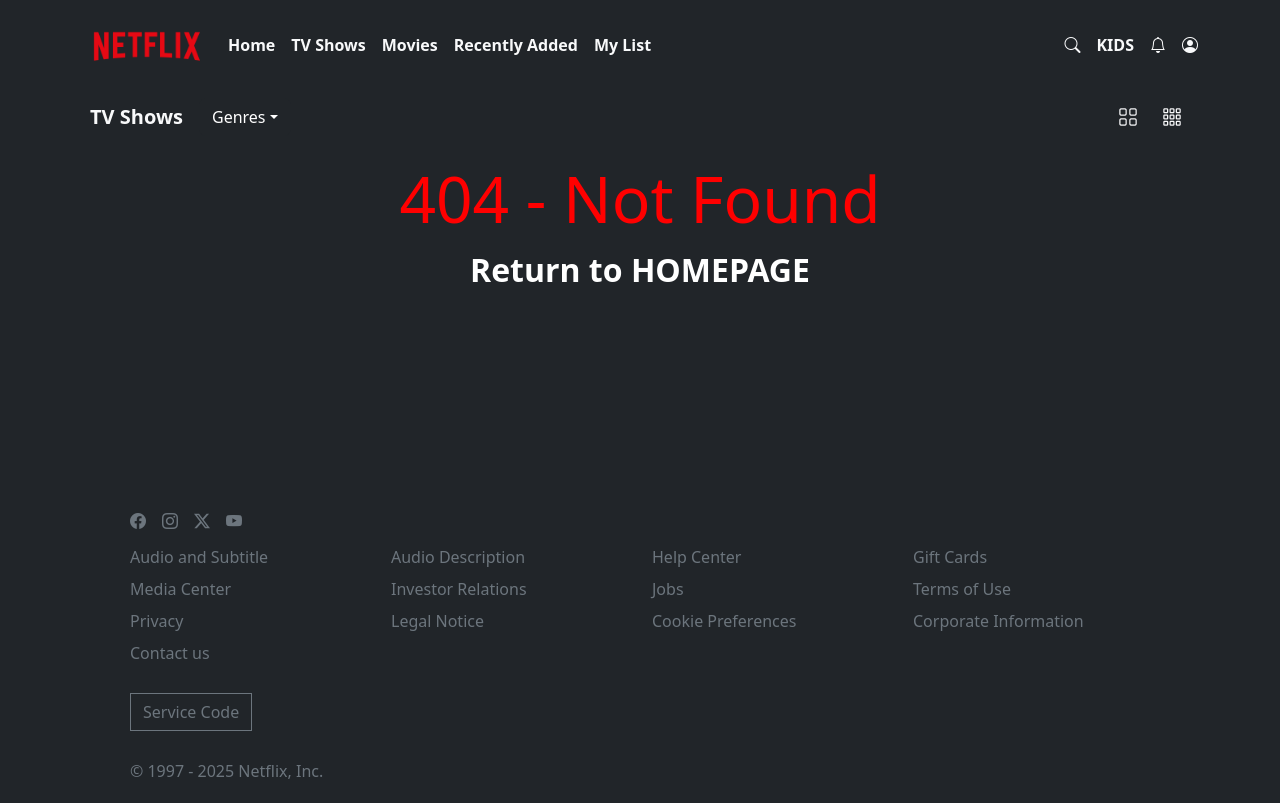
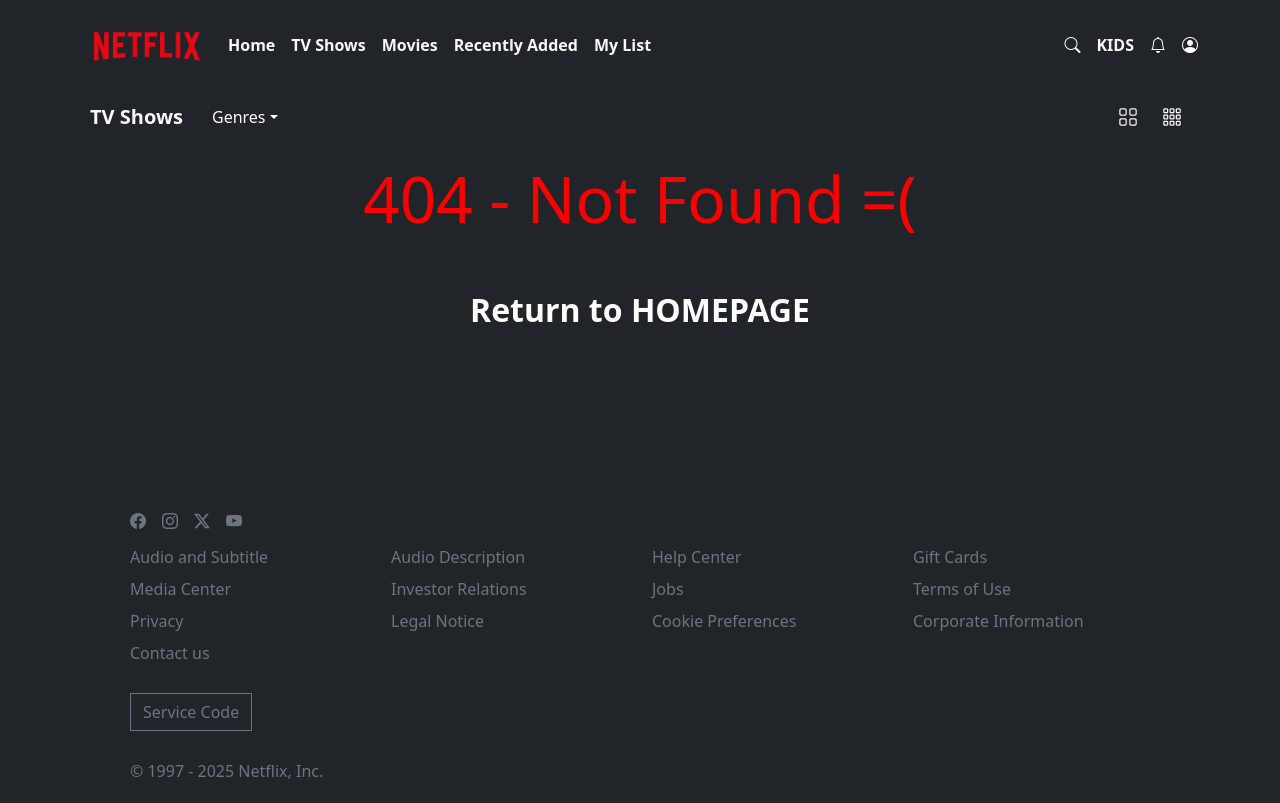
Before and after one commit to Dade1991/U3-W2-D3-Davide-Braghi, a React (Vite) app in the folder u3-w1-d5-netflix-clone-react/: page /KIDS in a window 1280 px wide. Built offline with nearby package versions, Linux system fonts and the light colour scheme.

Commit message:
Details added

```diff
--- a/u3-w1-d5-netflix-clone-react/src/components/Error404.jsx
+++ b/u3-w1-d5-netflix-clone-react/src/components/Error404.jsx
@@ -6,7 +6,7 @@
     <Container>
       <Row className="justify-content-center mt-3">
         <Col className="text-center">
-          <h3 className="error-404-message">404 - Not Found</h3>
+          <h3 className="error-404-message mb-5">404 - Not Found =(</h3>
           <Link to="/" className="text-decoration-none fw-bold">
             <p className="error-404-HomepageLink">Return to HOMEPAGE</p>
           </Link>
```
